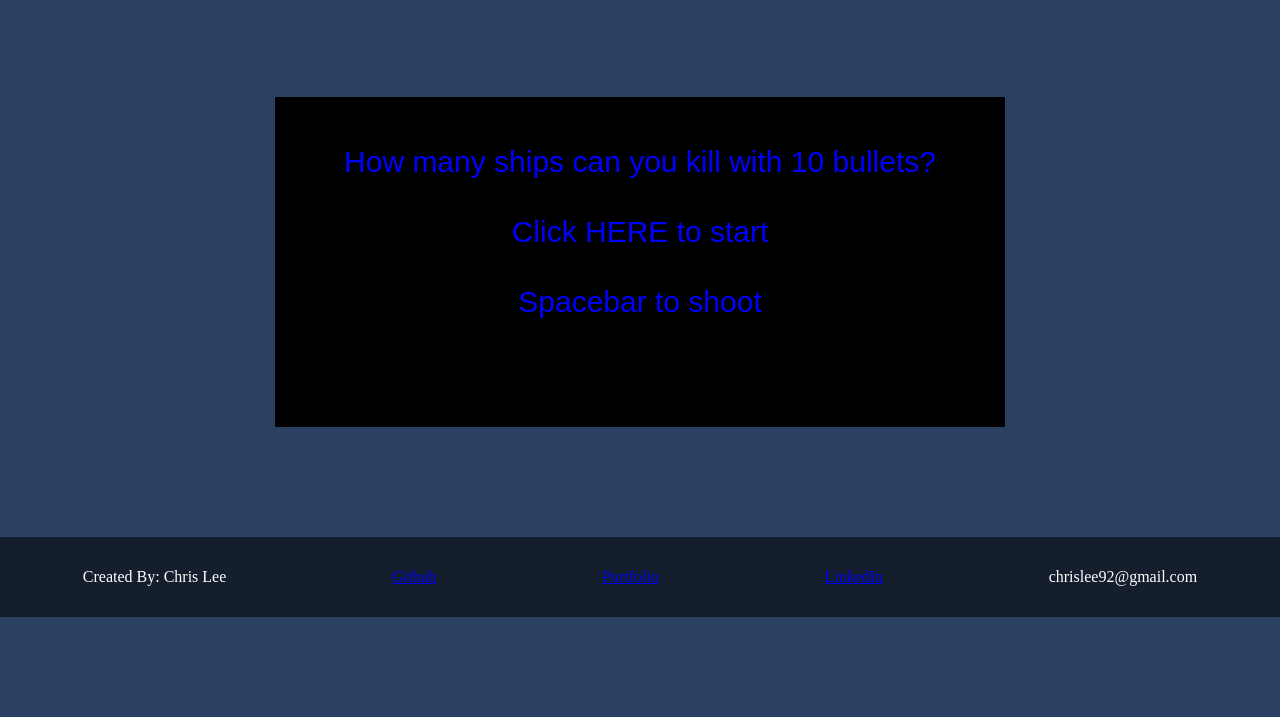
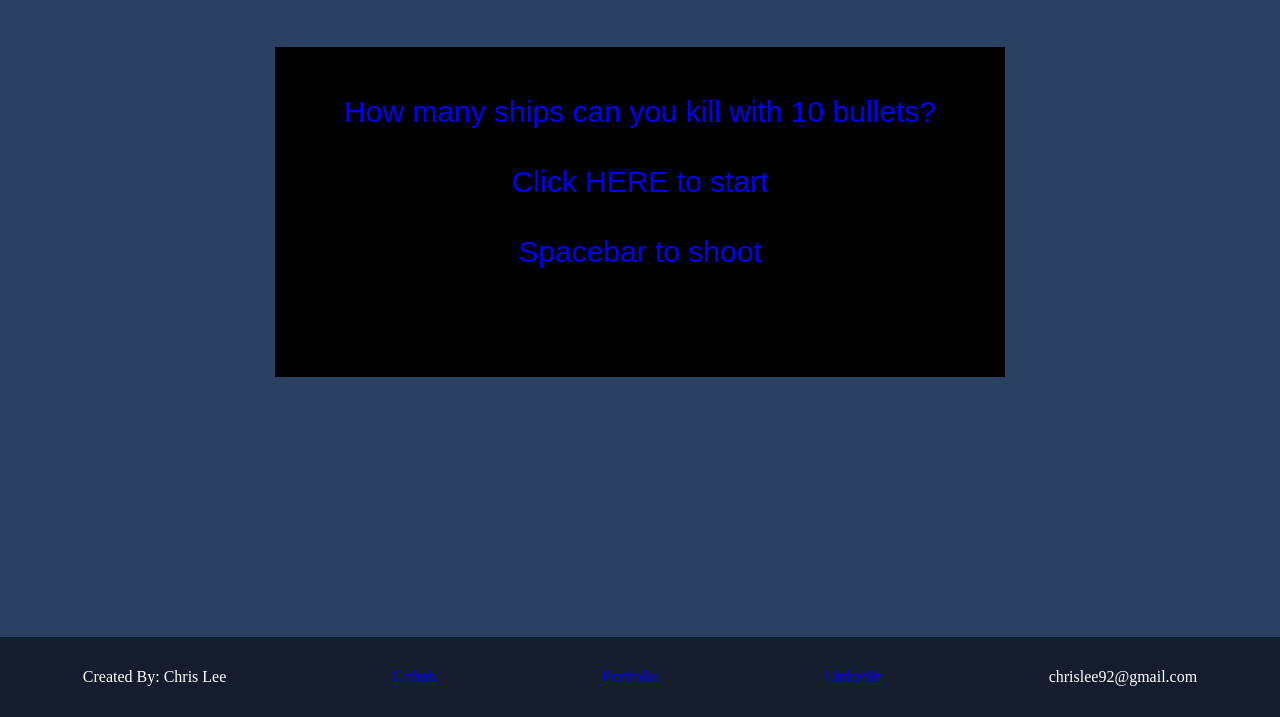
Before and after one commit to realchrislee/Shoot-10, a plain HTML site: page index.html in a window 1280 px wide. Shown: the part 83-800 px from the top of the page. Drawn offline with Linux system fonts and the light colour scheme.

Commit message:
fix footer

```diff
--- a/index.html
+++ b/index.html
@@ -16,11 +16,13 @@
       }
       canvas {
         border: 5px solid black;
-        margin: 100px auto;
+        margin: 50px auto 50px auto;
         display: block;
         background: white;
       }
       footer {
+        position: fixed;
+        bottom: 0;
         height: 80px;
         width: 100%;
         background: rgba(0,0,0,.54)!important;
```
